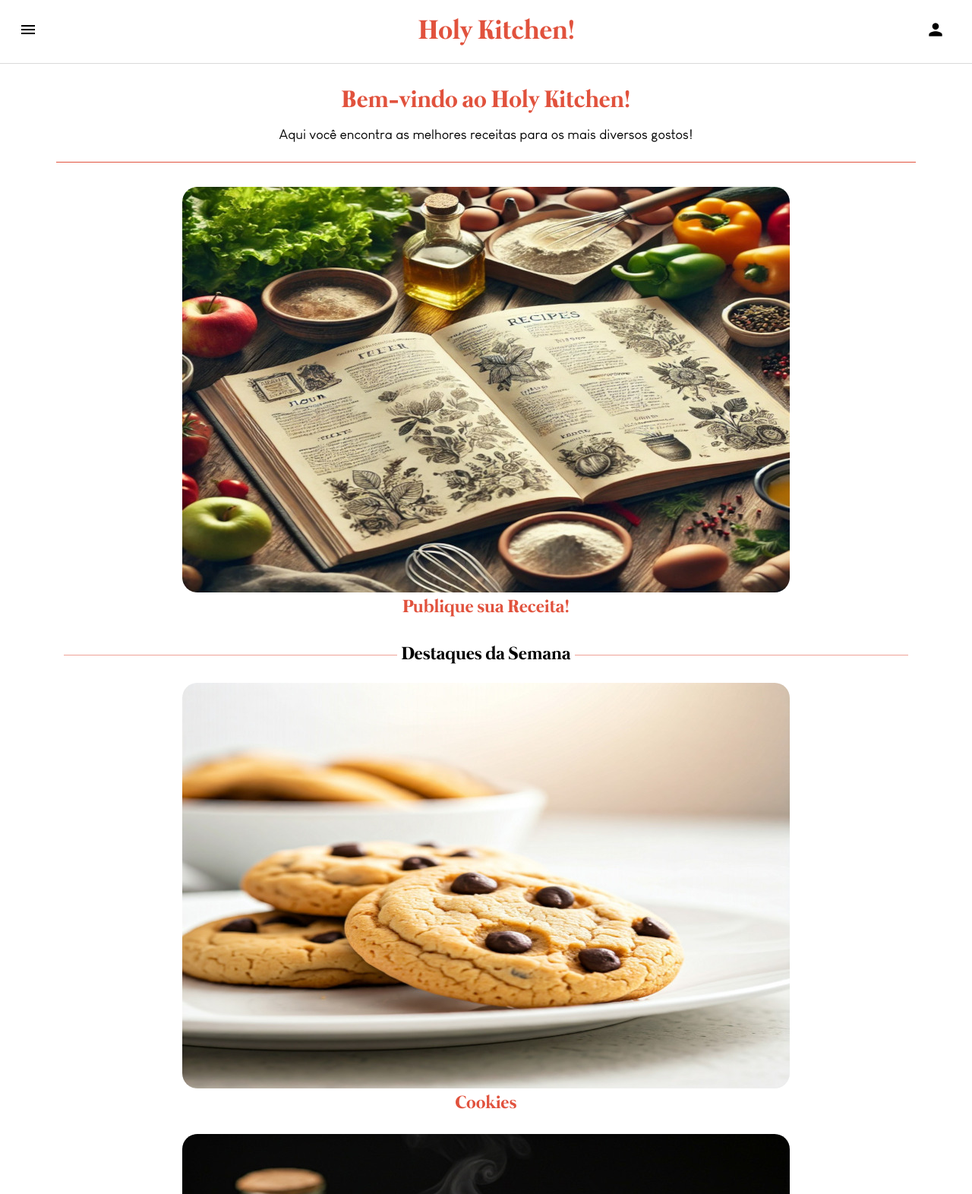
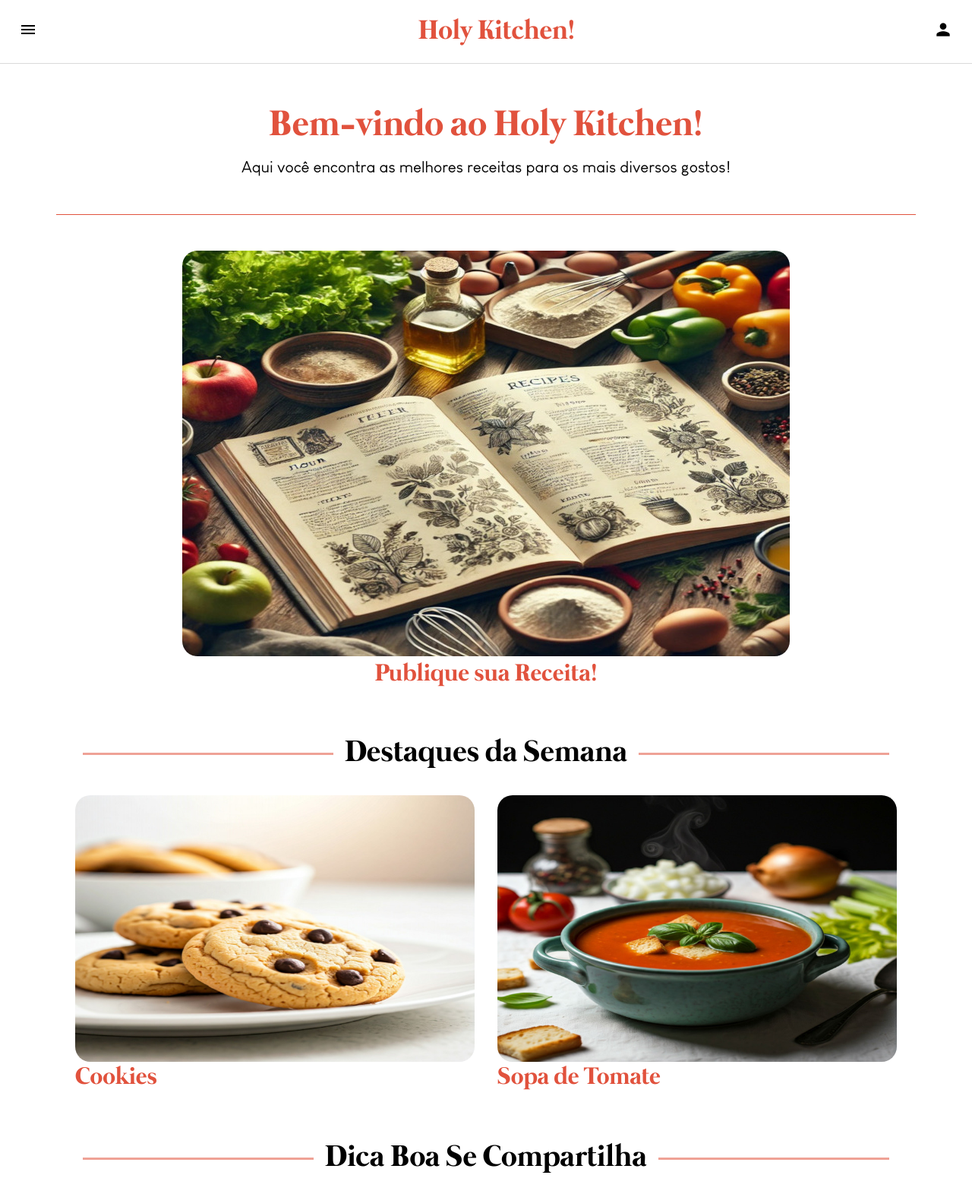
Before and after one commit to nathaliadebona/projetos-pessoais, a plain HTML site: page holy-kitchen/index.html in a window 1280 px wide. Shown: the top 1572 px of the page at 76% size. Drawn offline with Linux system fonts and the light colour scheme.

Commit message:
Atualizei projeto

```diff
--- a/holy-kitchen/estilos/contato.css
+++ b/holy-kitchen/estilos/contato.css
@@ -31,7 +31,7 @@ h3 {
 
 a {
     font-size: 1.1em;
-    text-decoration: none;
+    text-decoration: underline;
     color: black;
     cursor: pointer;
 }
--- a/holy-kitchen/estilos/global.css
+++ b/holy-kitchen/estilos/global.css
@@ -26,7 +26,7 @@ Azul: #0066FF
 body, html {
     margin: 0;
     padding: 0;
-    height: 100vh;
+    min-height: 100vh;
     width: 100vw;
 }
 
@@ -36,7 +36,6 @@ main {
     margin: 0 auto;
     padding: 10px;
     text-align: center;
-    background-color: white;
 }
 
 hr {
@@ -52,7 +51,8 @@ a > picture > img {
 }
 
 img {
-    max-width: 90%;
+    object-fit: cover;
+    max-width: 100%;
     height: auto;
     display: block;
     margin: 0 auto;
@@ -99,7 +99,8 @@ ul {
 p.veja-tambem {
     font-family: Mermaid;
     color: #E1523D;
-    font-size: 1.2em;
+    font-size: 1.3em;
+    margin: 15px;
 }
 
 p.veja-tambem > a {
@@ -113,7 +114,6 @@ p.veja-tambem > a:hover {
 }
 
 footer {
-    width: 90wv;
     background-color: #E1523D;
     font-family: Louis;
     text-align: center;
--- a/holy-kitchen/estilos/header.css
+++ b/holy-kitchen/estilos/header.css
@@ -86,7 +86,7 @@ nav > h1#site-nome > a {
 
 nav > div#login-icon {
     position: relative;
-    right: 20px;
+    right: 10px;
 }
 
 nav > div#login-icon > a > span {
--- a/holy-kitchen/estilos/index.css
+++ b/holy-kitchen/estilos/index.css
@@ -7,21 +7,21 @@ Azul: #2EDB8C
 */
 
 section {
-    padding: 5px;
+    padding: 15px;
 }
 
-main > section#main {
-    margin: 10px;
+main > section.main {
+    margin: 15px;
     text-align: center;
 }
 
-main > section#main > h2 {
+main > section.main > h2 {
     font-family: Mermaid;
     color: #E1523D;
     font-size: 2em;
 }
 
-main > section#main > p {
+main > section.main > p {
     font-family: Louis;
     font-size: 1.1em;
     padding: 10px;
@@ -45,6 +45,136 @@ section > h2.linha::after {
 }
 
 article {
+    display: flex;
+    flex-direction: column;
+    align-items: flex-start;
     margin-top: 10px;
     padding: 5px;
+    text-align: left;
 }
+
+article > a {
+    display: flex;
+    flex-direction: column;
+    align-items: flex-start;
+}
+
+article > a > picture,
+article > a > h3,
+article > a > p {
+    width: 100%;
+}
+
+article > a > h3 {
+    font-family: Mermaid;
+    color: #E1523D;
+    font-size: 1.5em;
+    margin: 5px 0;
+}
+
+article > a > p {
+    font-family: Louis;
+    font-size: 1.1em;
+    margin: 0;
+}
+
+
+/* Estilizações para telas maiores (tablets)*/
+
+@media (min-width: 768px) {
+
+    section {
+        padding: 15px;
+    }
+
+    main > section.main {
+        margin: 15px auto;
+        max-width: 750px;
+    }
+
+    main > section.main > h2 {
+        font-size: 2.5em;
+    }
+
+    main > section.main > p {
+        font-size: 1.2em;
+    }
+
+    section > h2.linha {
+        font-size: 2em;
+    }
+
+    section > h2.linha::before,
+    section > h2.linha::after {
+        border-bottom: 2px solid #e1533d8a;
+        margin: 0 10px;
+    }
+
+    section > div {
+        display: flex;
+        flex-wrap: wrap;
+        gap: 20px;
+    }
+
+    section#publique > a > h3 {
+        font-size: 1.8em;
+    }
+
+    article {
+        flex: 1 1 calc(50% - 20%);
+        box-sizing: border-box;
+    }
+
+    article > a > h3 {
+        font-size: 1.6em;
+    }
+
+    article > a > p {
+        font-size: 1.2em;
+    }
+}
+
+
+/* Estilizações para telas maiores (desktops)*/
+
+@media (min-width: 1024px) {
+
+    section {
+        padding: 20px;
+    }
+
+    main > section.main {
+        margin: 20px auto;
+        max-width: 900px;
+    }
+
+    main > section.main > h2 {
+        font-size: 3em;
+    }
+
+    main > section.main > p {
+        font-size: 1.3em;
+    }
+
+    section > h2.linha {
+        font-size: 2.5em;
+    }
+
+    section > h2.linha::before,
+    section > h2.linha::after {
+        border-bottom: 3px solid #e1533d8a;
+        margin: 0 15px;
+    }
+
+    section#publique > a > h3 {
+        font-size: 2em;
+    }
+
+    article > a > h3 {
+        font-size: 2em;
+    }
+
+    article > a > p {
+        font-size: 1.3em;
+    }
+}
--- a/holy-kitchen/estilos/login.css
+++ b/holy-kitchen/estilos/login.css
@@ -123,7 +123,7 @@ div.links > a:hover {
 
     section#login {
         width: 80vw;
-        height: 350px;
+        height: 400px;
     }
 
     section#login > div#imagem {
@@ -147,7 +147,7 @@ div.links > a:hover {
 
     section#login {
         width: 950px;
-        height: 350px;
+        height: 400px;
     }
 
     section#login > div#imagem {
--- a/holy-kitchen/estilos/media-query.css
+++ b/holy-kitchen/estilos/media-query.css
@@ -1 +1,14 @@
 @charset "UTF-8";
+
+@media screen and (min-width: 769px) {
+
+    main {
+        width: 90vw;
+        max-width: 1200px;
+        margin: 0 auto;
+        padding: 10px;
+        text-align: center;
+    }
+
+
+}
--- a/holy-kitchen/index.html
+++ b/holy-kitchen/index.html
@@ -32,7 +32,7 @@
     </header>
 
     <main>
-        <section id="main">
+        <section class="main">
             <h2>Bem-vindo ao Holy Kitchen!</h2>
             <p>Aqui você encontra as melhores receitas para os mais diversos gostos!</p>
         </section>
@@ -46,7 +46,7 @@
                     <source media="(max-width: 670px)" srcset="imagens/receita-pq.jpeg">
                     <img src="imagens/receita.jpeg" alt="Publique sua Receita" title="Publique sua receita!">
                 </picture>
-                <h2>Publique sua Receita!</h2>
+                <h3>Publique sua Receita!</h2>
             </a>
         </section>
 
```
Also changed, not shown: holy-kitchen/estilos/publique.css (+82 -0 lines), holy-kitchen/publique.html (line endings or trailing spaces).
